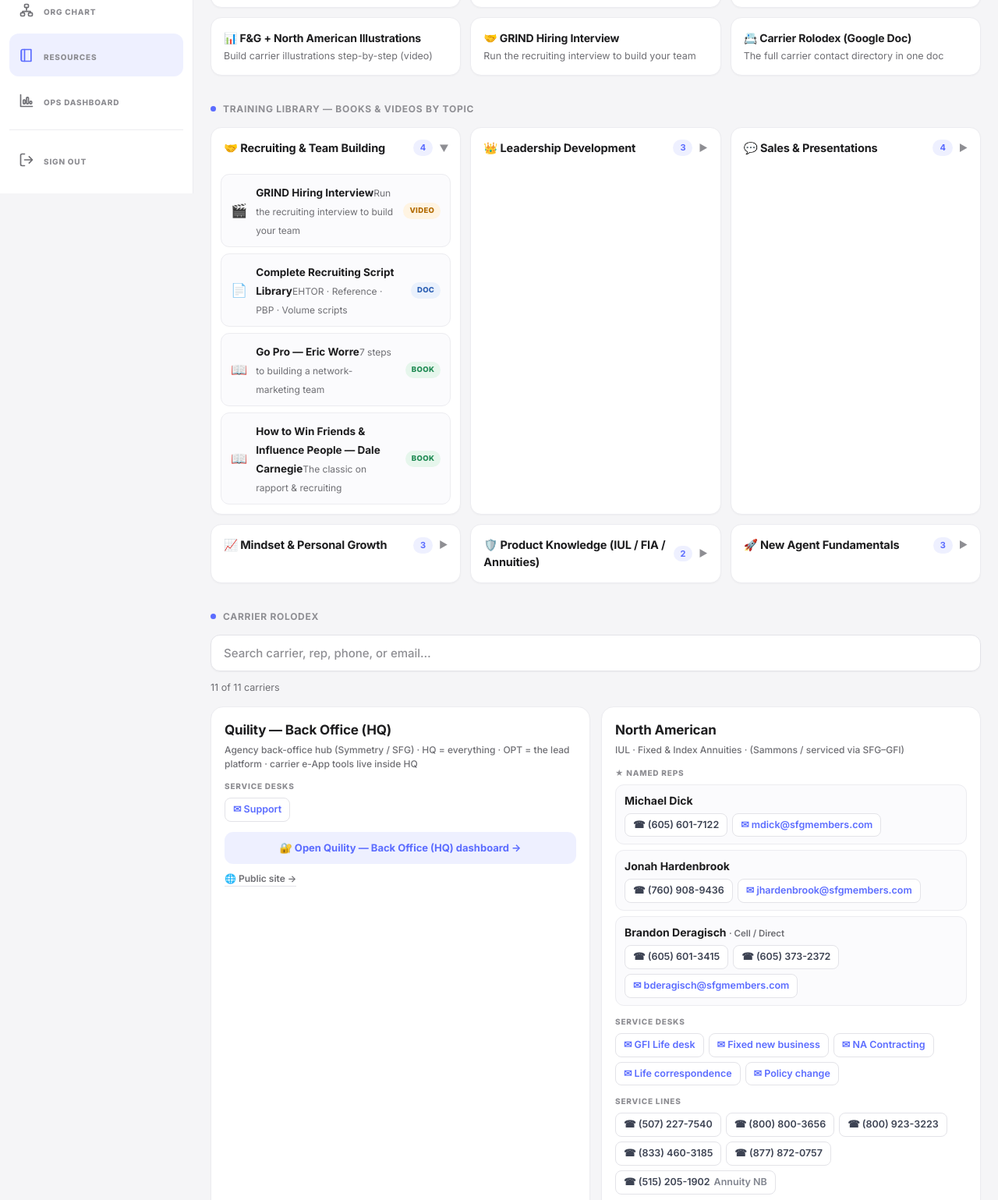
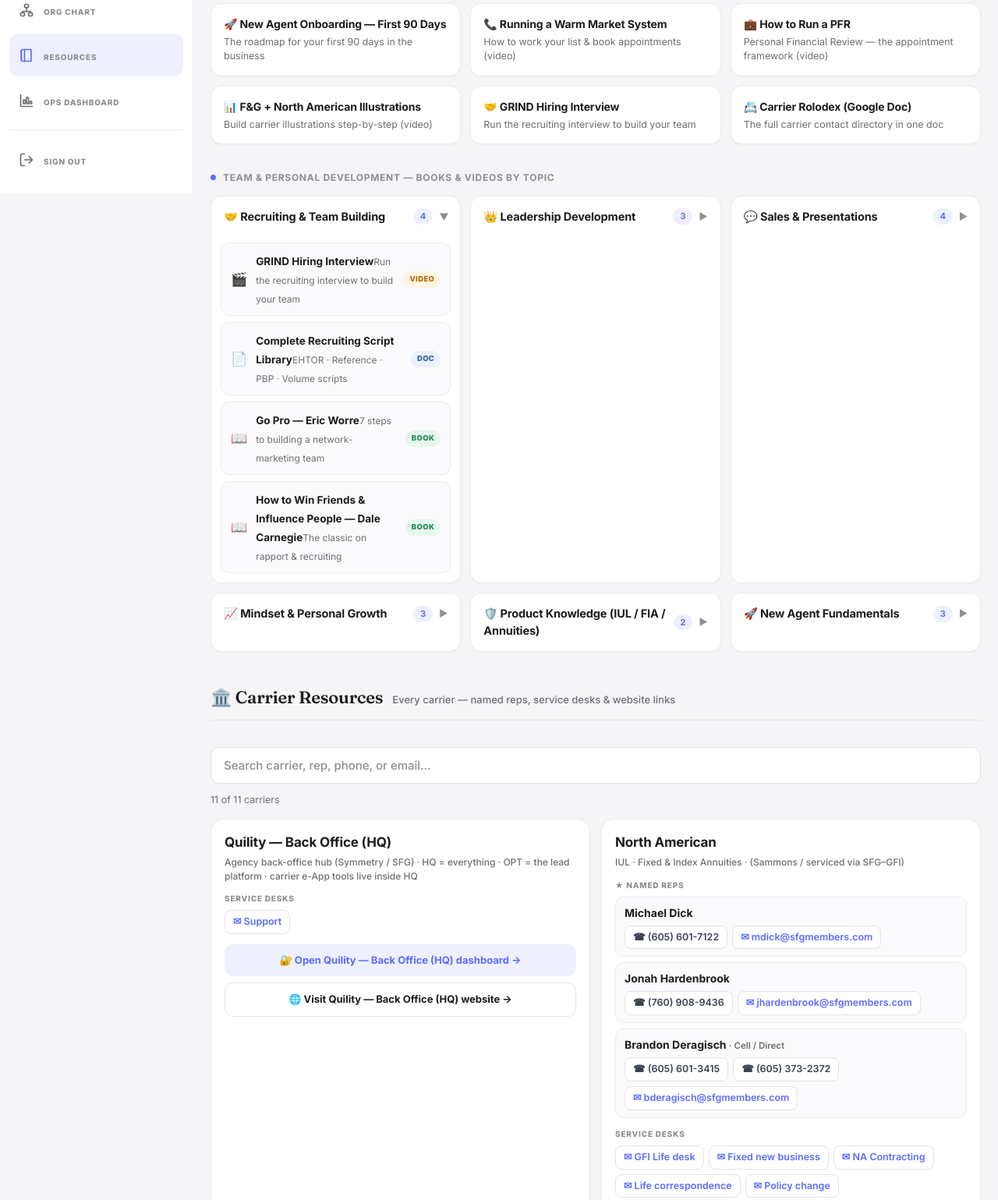
Before and after one commit to GrindAgencies/smmt-calendar, a plain HTML site: page resources.html in a window 1280 px wide. Shown: the part 552-2091 px from the top of the page at 78% size. Drawn offline with Linux system fonts and the light colour scheme.

Commit message:
Resources: Team Resources + Carrier Resources blocks; prominent per-carrier website buttons

```diff
--- a/resources.html
+++ b/resources.html
@@ -117,6 +117,14 @@
   .dash:hover{background:var(--accent);color:#fff;}
   .portal{display:inline-block;margin-top:10px;font-size:12px;font-weight:600;color:var(--muted);text-decoration:none;border-bottom:1px solid var(--line-2);}
   .portal:hover{color:var(--ink);}
+  /* website button on carrier cards */
+  .siteb{display:block;margin-top:8px;padding:11px 12px;border-radius:11px;background:#fff;border:1px solid var(--line-2);color:var(--ink);font-weight:700;font-size:13px;text-decoration:none;text-align:center;transition:.12s;}
+  .siteb:hover{border-color:var(--accent);color:var(--accent);}
+  /* major block headers */
+  .block{margin-top:42px;}
+  .block-h{display:flex;flex-wrap:wrap;align-items:baseline;gap:12px;padding-bottom:12px;margin-bottom:2px;border-bottom:1px solid var(--line-2);}
+  .block-h b{font-family:'Fraunces',Georgia,serif;font-weight:600;font-size:22px;letter-spacing:-.01em;color:var(--ink);}
+  .block-h span{font-size:13px;color:var(--muted);font-weight:500;}
   .foot{text-align:center;color:var(--muted2);font-size:12px;margin-top:34px;}
 </style>
 </head>
@@ -153,21 +161,30 @@
     <span class="darr">→</span>
   </a>
 
+  <!-- ============ TEAM RESOURCES ============ -->
+  <div class="block">
+    <div class="block-h"><b>👥 Team Resources</b><span>Training, team building &amp; personal development</span></div>
+
     <div class="sec">
       <div class="sec-h"><span class="dot"></span>Start here</div>
       <div class="cards" id="resList"></div>
     </div>
 
     <div class="sec">
-    <div class="sec-h"><span class="dot"></span>Training library — books &amp; videos by topic</div>
+      <div class="sec-h"><span class="dot"></span>Team &amp; personal development — books &amp; videos by topic</div>
       <div class="topics" id="topics"></div>
     </div>
+  </div>
+
+  <!-- ============ CARRIER RESOURCES ============ -->
+  <div class="block">
+    <div class="block-h"><b>🏛️ Carrier Resources</b><span>Every carrier — named reps, service desks &amp; website links</span></div>
 
     <div class="sec">
-    <div class="sec-h"><span class="dot"></span>Carrier rolodex</div>
       <input class="search" id="q" type="search" placeholder="Search carrier, rep, phone, or email…" autocomplete="off">
       <div class="count" id="count"></div>
       <div class="grid" id="grid"></div>
+    </div>
   </div>
 
   <div class="foot">Built from Christopher's rep list + Follow Up Boss carrier records · Build Momentum. Create Results. Lead From the Front.</div>
@@ -389,7 +406,7 @@
       if(c.note){h+='<div class="empty">⚠ '+esc(c.note)+'</div>';}
       var dash=DASH[c.name];
       if(dash)h+='<a class="dash" href="'+esc(dash)+'" target="_blank" rel="noopener">🔐 Open '+esc(c.name)+' dashboard →</a>';
-      if(c.portal)h+='<a class="portal" href="'+esc(c.portal)+'" target="_blank" rel="noopener">🌐 Public site →</a>';
+      if(c.portal)h+='<a class="siteb" href="'+esc(c.portal)+'" target="_blank" rel="noopener">🌐 Visit '+esc(c.name)+' website →</a>';
       h+='</div>';
       g.insertAdjacentHTML('beforeend',h);
     });
```
Lines whose indentation alone changed are shown as unchanged.
